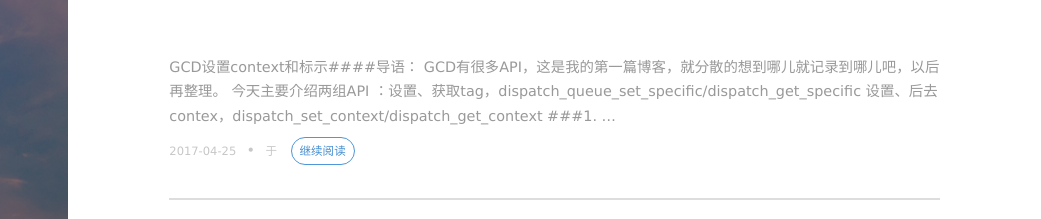
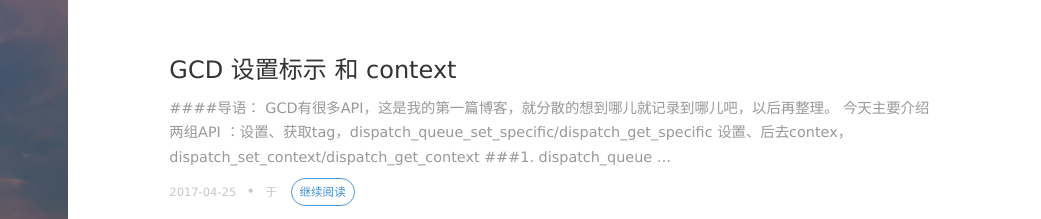
Before and after one commit to wenboma/wenboma.github.io, a plain HTML site: page archives/index.html in a window 1280 px wide. Shown: the top 219 px of the page, 239-1280 px from the left. Drawn offline with nearby package versions, Linux system fonts and the light colour scheme; some packages are replaced by stand-ins of ours; a script that the page names is missing.

Commit message:
Site updated: 2017-04-25 16:24:43

```diff
--- a/archives/index.html
+++ b/archives/index.html
@@ -148,13 +148,13 @@
 
 
     <li>
-      <h2 class="post-list__post-title post-title"><a href="/2017/04/25/GCD设置context和标示/" title="link to post.title"></a></h2>
+      <h2 class="post-list__post-title post-title"><a href="/2017/04/25/GCD设置context和标示/" title="link to post.title">GCD  设置标示  和 context</a></h2>
       <p class="excerpt">
 
-      GCD设置context和标示####导语： GCD有很多API，这是我的第一篇博客，就分散的想到哪儿就记录到哪儿吧，以后再整理。
+      ####导语： GCD有很多API，这是我的第一篇博客，就分散的想到哪儿就记录到哪儿吧，以后再整理。
  今天主要介绍两组API ：设置、获取tag，dispatch_queue_set_specific/dispatch_get_specific
  设置、后去contex，dispatch_set_context/dispatch_get_context
- ###1.
+ ###1. dispatch_queue
     &hellip;
       </p>
       <div class="post-list__meta"><time datetime="2017-04-25T07:46:23.000Z" class="post-list__meta--date date">2017-04-25</time> &#8226; <span class="post-list__meta--tags tags">于&nbsp;</span><a class="btn-border-small" href="/2017/04/25/GCD设置context和标示/">继续阅读</a></div>
```
Also changed, not shown: 2017/04/25/GCD设置context和标示/index.html (+5 -5 lines), archives/2017/04/index.html (+3 -3 lines), archives/2017/index.html (+3 -3 lines), index.html (+3 -3 lines).
